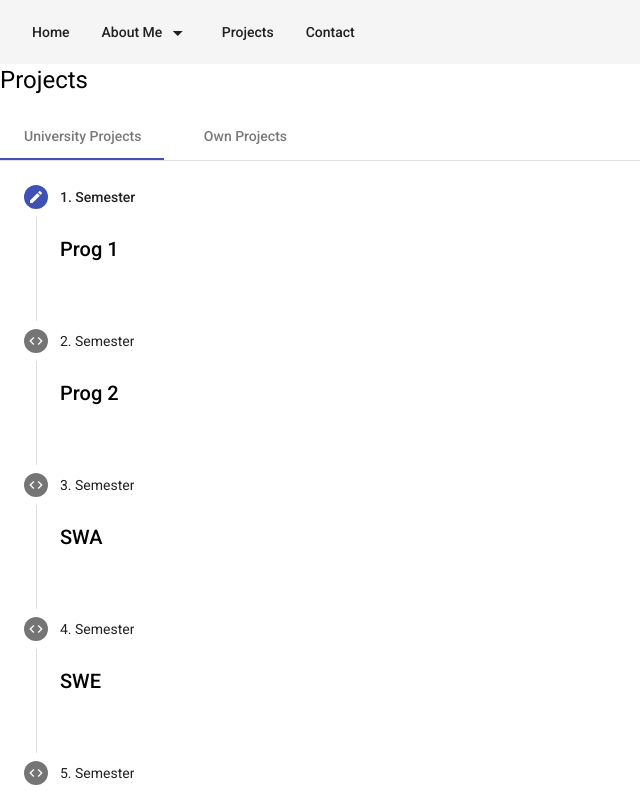
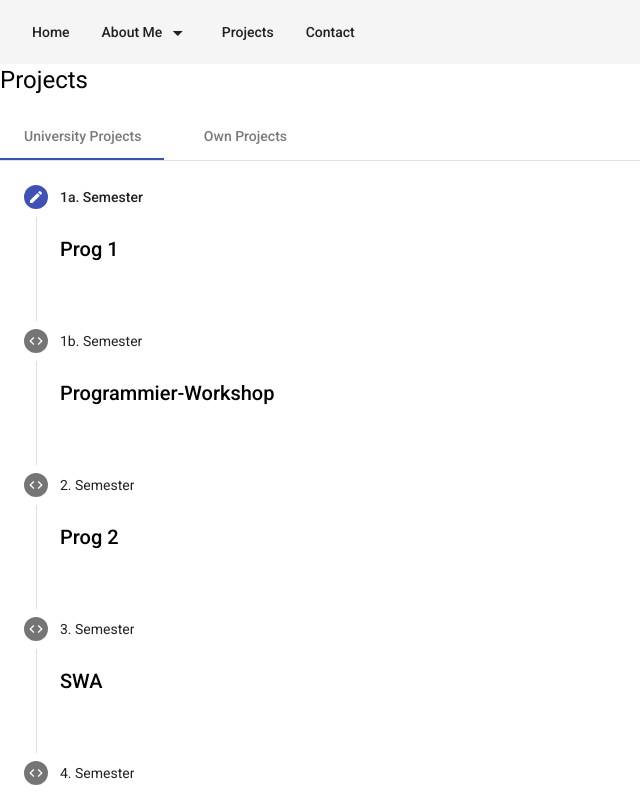
Before and after one commit to minhnpham98/my-website, an Angular app: page /projects in a window 1280 px wide. Shown: the top 791 px of the page, without its empty margins (0-640 px from the left). Built offline with nearby package versions, Linux system fonts and the light colour scheme.

Commit message:
Added additional step

```diff
--- a/src/app/projects/projects.component.html
+++ b/src/app/projects/projects.component.html
@@ -3,8 +3,11 @@
 <mat-tab-group>
     <mat-tab label="University Projects">
         <mat-stepper orientation="vertical">
-            <mat-step label="1. Semester" state="projects">
+            <mat-step label="1a. Semester" state="projects">
                 <h2>Prog 1</h2>
+            </mat-step>
+            <mat-step label="1b. Semester" state="projects">
+                <h2>Programmier-Workshop</h2>
             </mat-step>
             <mat-step label="2. Semester" state="projects">
                 <h2>Prog 2</h2>
```
